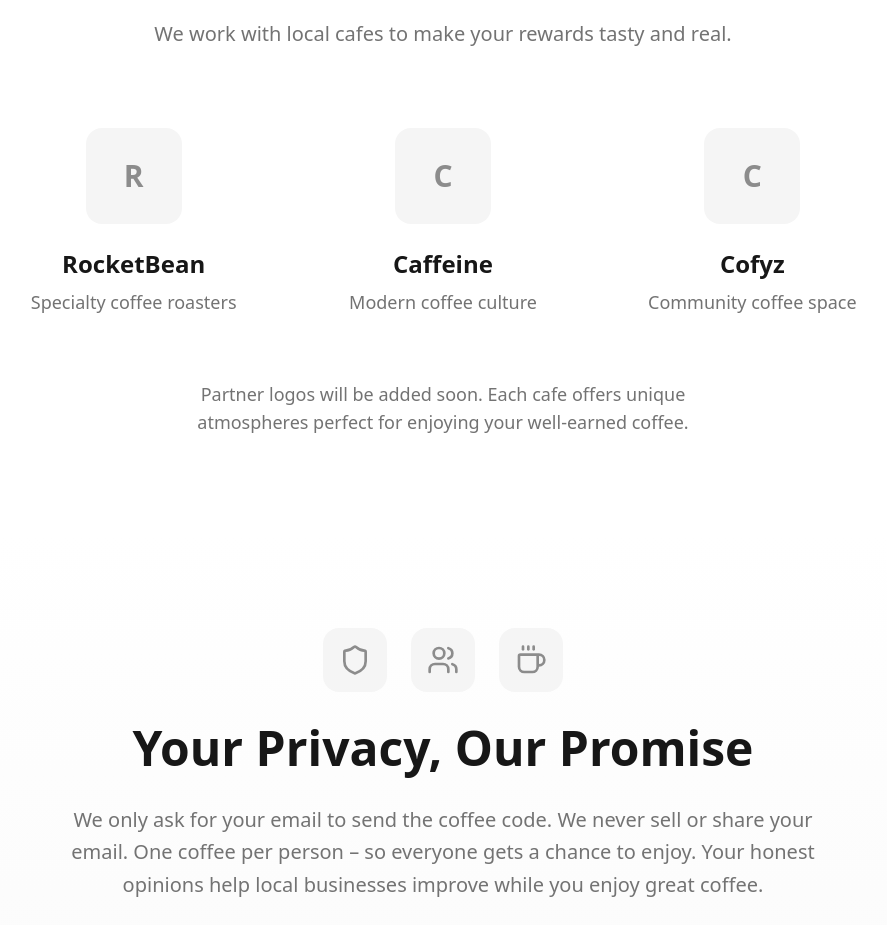
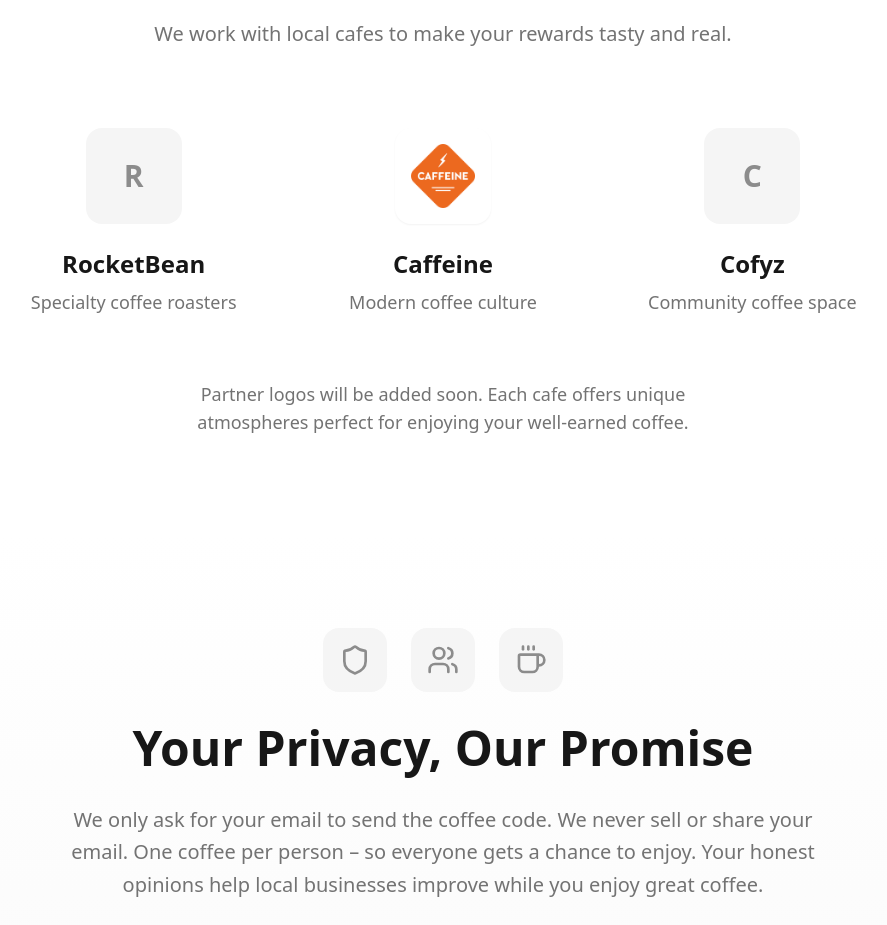
Before and after one commit to ruslansmelniks/coffee-for-opinions, a React (Vite) app: page / in a window 1280 px wide. Shown: the part 1860-2785 px from the top of the page, without its empty margins (197-1084 px from the left). Built offline with nearby package versions, Linux system fonts and the light colour scheme.

Commit message:
Add Caffeine logo

```diff
--- a/src/components/PartnersSection.tsx
+++ b/src/components/PartnersSection.tsx
@@ -1,4 +1,5 @@
 import { Card, CardContent } from "@/components/ui/card";
+import caffeineLogo from "@/assets/caffeine-logo.png";
 
 const partners = [
   {
@@ -32,11 +33,21 @@ export const PartnersSection = () => {
           {partners.map((partner, index) => (
             <div key={index} className="text-center group">
               <div className="mb-6">
-                <div className="w-24 h-24 bg-notion-light-gray rounded-2xl mx-auto flex items-center justify-center group-hover:bg-notion-hover transition-colors">
-                  <span className="text-3xl font-bold text-notion-gray">
-                    {partner.name.charAt(0)}
-                  </span>
-                </div>
+                {partner.name === "Caffeine" ? (
+                  <div className="w-24 h-24 bg-white rounded-2xl mx-auto flex items-center justify-center group-hover:bg-gray-50 transition-colors shadow-sm">
+                    <img
+                      src={caffeineLogo}
+                      alt="Caffeine logo"
+                      className="w-16 h-16 object-contain"
+                    />
+                  </div>
+                ) : (
+                  <div className="w-24 h-24 bg-notion-light-gray rounded-2xl mx-auto flex items-center justify-center group-hover:bg-notion-hover transition-colors">
+                    <span className="text-3xl font-bold text-notion-gray">
+                      {partner.name.charAt(0)}
+                    </span>
+                  </div>
+                )}
               </div>
 
               <div className="space-y-2">
```
Also changed, not shown: src/assets/caffeine-logo.png (added).
